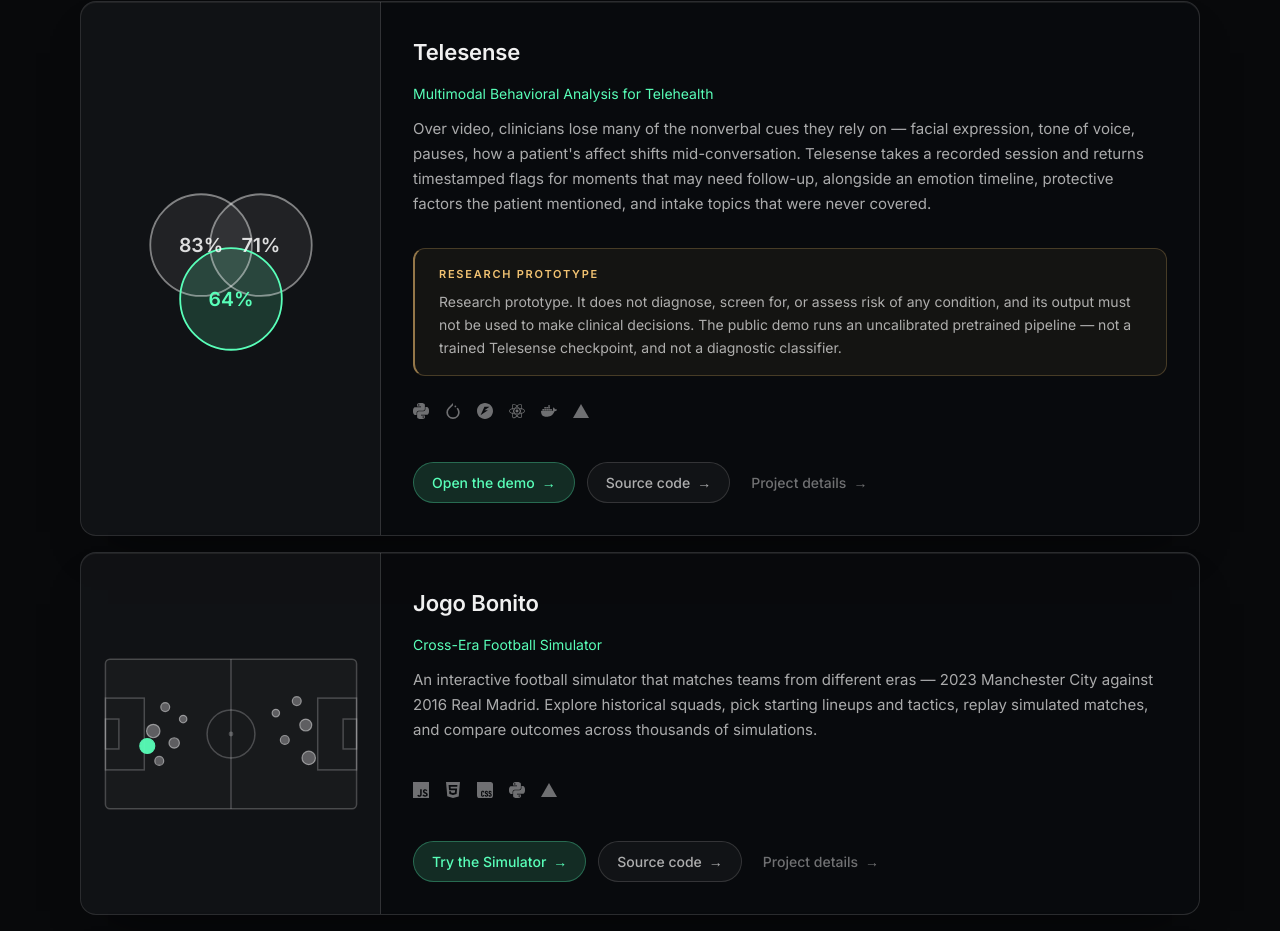
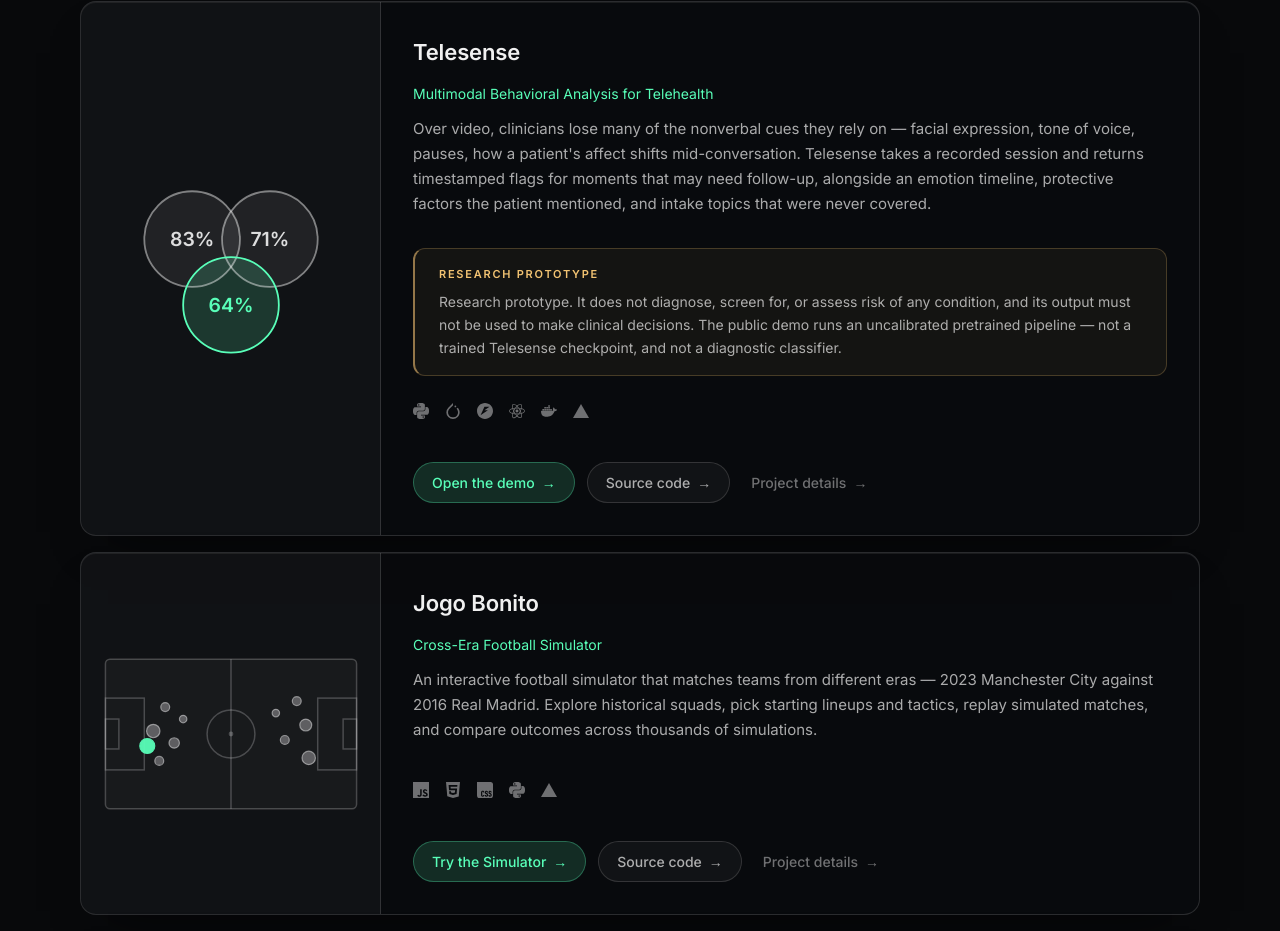
Before and after one commit to rjrddy/portfolio, a Next.js app: page / in a window 1280 px wide. Shown: the part 4070-5001 px from the top of the page. Built offline with nearby package versions, Linux system fonts and the light colour scheme.

Commit message:
percentages are evenly spaced

```diff
--- a/components/ProjectVisual.tsx
+++ b/components/ProjectVisual.tsx
@@ -797,13 +797,17 @@
  * model score. Labels sit dead centre in their circle.
  * ------------------------------------------------------------------ */
 function Venn() {
-  const r = 34;
-  // Centres are far enough apart (40 and 41 units) that three 13px labels
-  // placed at them never collide, so each score can sit at its own middle.
+  /* Geometry is driven by the labels, not the other way round. A "NN%" at
+     13px is ~26 units wide, so the centres sit ~52 apart (equilateral) and
+     the radius stays under half that gap: each label then clears both the
+     lens its circles share and the other two labels, while the circles
+     still overlap enough to read as a Venn — including in the middle,
+     where all three meet. */
+  const r = 32;
   const lobes = [
-    { cx: 80, cy: 64, label: "83%", accent: false },
-    { cx: 120, cy: 64, label: "71%", accent: false },
-    { cx: 100, cy: 100, label: "64%", accent: true },
+    { cx: 74, cy: 60, label: "83%", accent: false },
+    { cx: 126, cy: 60, label: "71%", accent: false },
+    { cx: 100, cy: 104, label: "64%", accent: true },
   ];
   return (
     <svg
```
